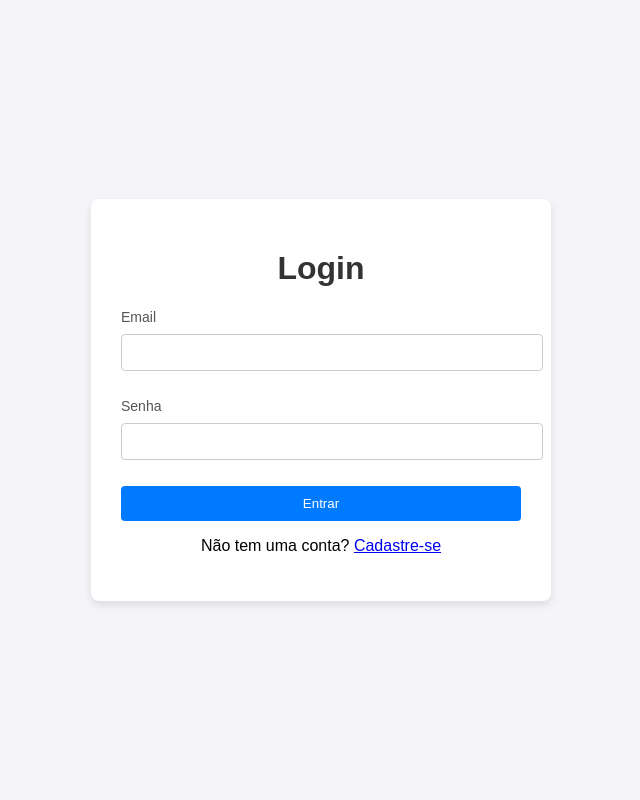
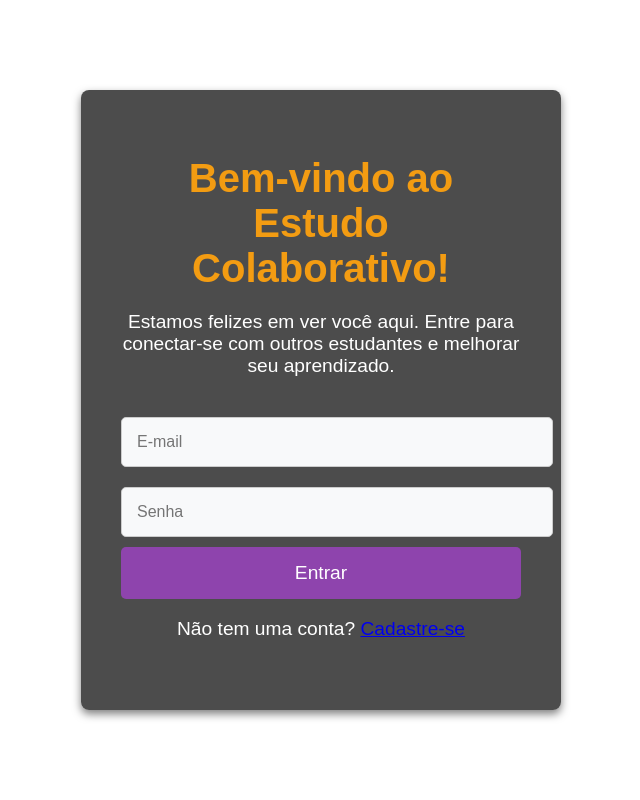
Before and after one commit to dutra1904/BrainHub, a Flask app: page /login in a window 1280 px wide. Shown: the whole page, without its empty margins (319-959 px from the left). Run offline with Flask 3, Linux system fonts and the light colour scheme; some libraries are stand-ins or nearby versions.

Commit message:
atualizações

```diff
--- a/teste/templates/login.html
+++ b/teste/templates/login.html
@@ -3,93 +3,137 @@
 <head>
     <meta charset="UTF-8">
     <meta name="viewport" content="width=device-width, initial-scale=1.0">
-    <title>Login</title>
+    <title>Login - Estudo Colaborativo</title>
     <style>
         body {
-            font-family: Arial, sans-serif;
-            background-color: #f4f4f9;
+            font-family: 'Arial', sans-serif;
+            background: url('https://via.placeholder.com/1500x1000/8e44ad/ffffff?text=Estudo+Colaborativo') no-repeat center center fixed;
+            background-size: cover;
+            height: 100vh;
             display: flex;
             justify-content: center;
             align-items: center;
-            height: 100vh;
             margin: 0;
+            color: #fff;
         }
-        .form-container {
-            background-color: #fff;
-            padding: 30px;
+
+        .login-container {
+            background-color: rgba(0, 0, 0, 0.7);
+            padding: 40px;
             border-radius: 8px;
-            box-shadow: 0 4px 8px rgba(0, 0, 0, 0.1);
             width: 100%;
             max-width: 400px;
+            text-align: center;
+            box-shadow: 0 4px 8px rgba(0, 0, 0, 0.5);
         }
+
         h1 {
-            text-align: center;
-            color: #333;
+            color: #f39c12;
+            margin-bottom: 20px;
+            font-size: 2.5rem;
         }
-        label {
-            font-size: 14px;
-            color: #555;
+
+        p {
+            margin-bottom: 30px;
+            font-size: 1.2rem;
         }
+
         input[type="email"], input[type="password"] {
             width: 100%;
-            padding: 10px;
-            margin: 8px 0;
+            padding: 15px;
+            margin: 10px 0;
             border: 1px solid #ccc;
-            border-radius: 4px;
+            border-radius: 5px;
+            background-color: #f8f9fa;
+            font-size: 1rem;
         }
+
         button {
             width: 100%;
-            padding: 10px;
-            background-color: #007bff;
+            padding: 15px;
+            background-color: #8e44ad;
             color: white;
             border: none;
-            border-radius: 4px;
+            border-radius: 5px;
+            font-size: 1.2rem;
             cursor: pointer;
+            transition: background-color 0.3s;
         }
+
         button:hover {
-            background-color: #0056b3;
+            background-color: #9b59b6;
         }
-        .message {
-            text-align: center;
+
+        .register-link {
+            color: #f39c12;
+            font-size: 1rem;
+            text-decoration: none;
+            display: block;
+            margin-top: 20px;
+        }
+
+        .register-link:hover {
+            text-decoration: underline;
+        }
+
+        /* Estilo para as mensagens */
+        .error-message {
+            color: red;
+            font-size: 1rem;
             margin-top: 10px;
         }
-        .alert {
-            color: red;
-            text-align: center;
-            font-weight: bold;
+
+        .success-message {
+            color: green;
+            font-size: 1rem;
+            margin-top: 10px;
         }
     </style>
 </head>
 <body>
 
-    <div class="form-container">
-        <h1>Login</h1>
+    <div class="login-container">
+        <h1>Bem-vindo ao Estudo Colaborativo!</h1>
+        <p>Estamos felizes em ver você aqui. Entre para conectar-se com outros estudantes e melhorar seu aprendizado.</p>
 
-        <!-- Exibe mensagens de erro ou sucesso -->
-        {% with messages = get_flashed_messages(with_categories=true) %}
-            {% if messages %}
-                <ul class="alert">
-                    {% for category, message in messages %}
-                        <li>{{ message }}</li>
-                    {% endfor %}
-                </ul>
-            {% endif %}
-        {% endwith %}
-
-        <form method="POST">
-            <label for="email">Email</label><br>
-            <input type="email" id="email" name="email" required><br><br>
-
-            <label for="senha">Senha</label><br>
-            <input type="password" id="senha" name="senha" required><br><br>
-
+        <form method="POST" action="/login">
+            <input type="email" name="email" placeholder="E-mail" required><br>
+            <input type="password" name="senha" placeholder="Senha" required><br>
             <button type="submit">Entrar</button>
         </form>
 
-        <div class="message">
-            <p>Não tem uma conta? <a href="/cadastro">Cadastre-se</a></p>
-        </div>
-    </div>
+<!-- Mensagens de erro e sucesso -->
+<div class="error-message">
+    <!-- Exemplo de mensagem de erro -->
+    {% with messages = get_flashed_messages(with_categories=true) %}
+        {% if messages %}
+            {% for category, message in messages %}
+                {% if category == 'danger' %}
+                    {{ message }}
+                {% endif %}
+            {% endfor %}
+        {% endif %}
+    {% endwith %}
+</div>
+
+<div class="success-message">
+    <!-- Exemplo de mensagem de sucesso -->
+    {% with messages = get_flashed_messages(with_categories=true) %}
+        {% if messages %}
+            {% for category, message in messages %}
+                {% if category == 'success' %}
+                    {{ message }}
+                {% endif %}
+            {% endfor %}
+        {% endif %}
+    {% endwith %}
+</div>
+
+<!-- Link para a página de cadastro -->
+<div class="message">
+    <p>Não tem uma conta? <a href="/cadastro">Cadastre-se</a></p>
+</div>
+</div>
 
 </body>
 </html>
```
Also changed, not shown: teste/templates/cadastro.html (+74 -56 lines), teste/instance/usuarios.db.
